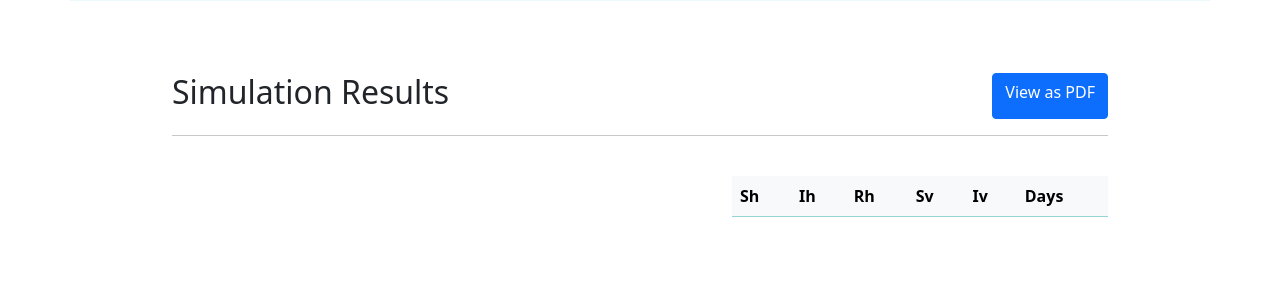
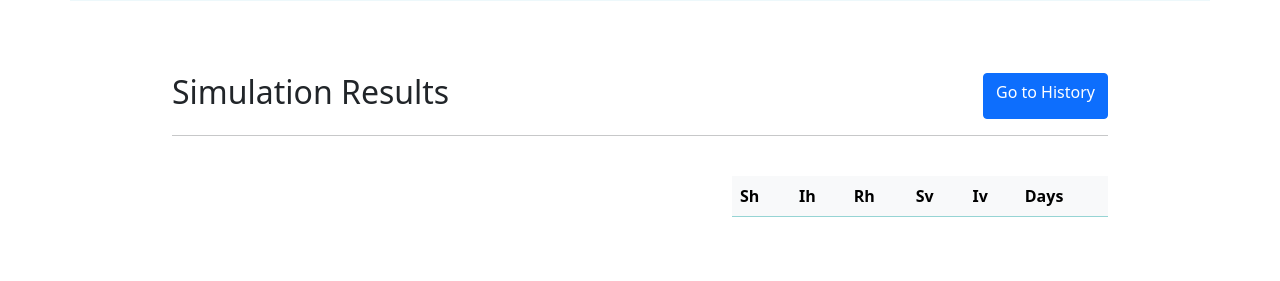
Before and after one commit to Nikolskiee/CMSC128.2-PROJECT, a Django app: page /dengue/ in a window 1280 px wide. Shown: the part 611-892 px from the top of the page. Run offline with Django 4.2, Linux system fonts and the light colour scheme; the visitor is signed in with stand-in values (Sample User, id 1); lists and menus that the app fills with data are empty.

Commit message:
finalized everything

```diff
--- a/seirvice/seirv_app/templates/dengue.html
+++ b/seirvice/seirv_app/templates/dengue.html
@@ -244,7 +244,11 @@
         <h2>Simulation Results</h2>
       </div>
       <div class="col-6 d-flex justify-content-end">
-        <a href="" class="btn btn-primary" style="text-align: end;">View as PDF</a>
+        {% if hide_simulate %}
+        <a href="{% url 'download_dengue_pdf' pk %}" class="btn btn-danger" style="text-align: end;">View as PDF</a>
+        {% else %}
+        <a href="{% url 'history' %}" class="btn btn-primary" style="text-align: end;">Go to History</a>
+        {% endif%}
       </div>
     </div>
 
--- a/seirvice/seirv_app/templates/simulation.html
+++ b/seirvice/seirv_app/templates/simulation.html
@@ -253,7 +253,11 @@
         <h2>Simulation Results for SEIR and SEIR-V Model</h2>
       </div>
       <div class="col-3 d-flex justify-content-end">
-        <a href="" class="btn btn-primary" style="text-align: end;">View as PDF</a>
+        {% if hide_simulate %}
+        <a href="{% url 'download_infectious_pdf' pk %}" class="btn btn-danger" style="text-align: end;">View as PDF</a>
+        {% else %}
+        <a href="{% url 'history' %}" class="btn btn-primary" style="text-align: end;">Go to History</a>
+        {% endif%}
       </div>
     </div>
 
--- a/seirvice/seirv_app/urls.py
+++ b/seirvice/seirv_app/urls.py
@@ -24,7 +24,8 @@ urlpatterns = [
     path('infectious/<pk>', views.infectiousDisease, name='infectious-history'),
     path('dengue/', views.dengueDisease, name='dengue'),
     path('dengue/<pk>', views.dengueDisease, name='dengue-history'),
-    path('download/<disease>/<pk>', views.download_pdf, name='download_pdf'),
+    path('download/infectious/<pk>', views.download_infectious_pdf, name='download_infectious_pdf'),
+    path('download/dengue/<pk>', views.download_dengue_pdf, name='download_dengue_pdf'),
     path('about/', views.about, name='about'),
     path('dashboard/', views.dashboard, name='dashboard')
 ]
--- a/seirvice/seirv_app/views.py
+++ b/seirvice/seirv_app/views.py
@@ -82,7 +82,7 @@ def infectiousDisease(request, pk=''):
         context = infectious_disease(params)
         context.update({"form" : form})
         context.update({'hide_simulate': True})
-        context.update({'pk': pk})
+        context.update({'pk': pk })
         return render(request, 'simulation.html', context=context)
 
     form = InfectiousDiseaseForm()
@@ -174,61 +174,62 @@ def dengueDisease(request, pk=''):
     return render(request, 'dengue.html', data)
 
 @login_required(login_url='/login')
-def download_pdf(request, disease, pk):
-    if disease == 'infectious':
-        data_inst = InfectiousDisease.objects.get(id=pk)
-        params = {
-                'N_in' : data_inst.N_in,
-                't_duration' : data_inst.t_duration,
-                'R0_input' : data_inst.R0_input,
-                't_incubation' : data_inst.t_incubation,
-                't_infection' : data_inst.t_infection,
-                'E_in' : data_inst.E_in,
-                'I_in' : data_inst.I_in,
-                'R_in' : data_inst.R_in,
-                'v_eff' : data_inst.v_eff,
-                'mask_use' : data_inst.mask_use
+def download_infectious_pdf(request, pk):
+    data_inst = InfectiousDisease.objects.get(id=pk)
+    params = {
+            'N_in' : data_inst.N_in,
+            't_duration' : data_inst.t_duration,
+            'R0_input' : data_inst.R0_input,
+            't_incubation' : data_inst.t_incubation,
+            't_infection' : data_inst.t_infection,
+            'E_in' : data_inst.E_in,
+            'I_in' : data_inst.I_in,
+            'R_in' : data_inst.R_in,
+            'v_eff' : data_inst.v_eff,
+            'mask_use' : data_inst.mask_use
+    }
+    context = infectious_disease(params, image=True)
+    context.update({'title': 'Infectious Disease Model for Coronavirus, Influenza, and Measles'})
+    context.update({'infectious_disease': data_inst})
+    response = HttpResponse(content_type='application/pdf')
+    response['Content-Disposition'] = 'filename="simulation_output.pdf"'
+    template_path = 'pdf_template_infectious.html'
+    template = get_template(template_path)
+    html = template.render(context)
+    pdf = pisa.CreatePDF(html, dest=response)
+
+    if not pdf.err:
+        return response
+    return request
+
+@login_required(login_url='/login')
+def download_dengue_pdf(request, pk):
+    data_inst = Dengue.objects.get(id=pk)
+    params = {
+            'N_h' : data_inst.N_h,
+            'N_v' : data_inst.N_v,
+            't_duration' : data_inst.t_duration,
+            'bite_n' : data_inst.bite_n,
+            'bv_input' : data_inst.bv_input,
+            'bh_input' : data_inst.bh_input,
+            'uv_input' : data_inst.uv_input,
+            'h_recov_input' : data_inst.h_recov_input,
+            'Ih_in' : data_inst.Ih_in,
+            'Rh_in' : data_inst.Rh_in,
+            'Iv_in' : data_inst.Iv_in
         }
-        context = infectious_disease(params, image=True)
-        context.update({'title': 'Infectious Disease Model for Coronavirus, Influenza, and Measles'})
-        context.update({'infectious_disease': data_inst})
-        response = HttpResponse(content_type='application/pdf')
-        response['Content-Disposition'] = 'filename="simulation_output.pdf"'
-        template_path = 'pdf_template_infectious.html'
-        template = get_template(template_path)
-        html = template.render(context)
-        pdf = pisa.CreatePDF(html, dest=response)
+    context = dengue(params, image=True)
+    context.update({'title': 'Infectious Disease Model for Dengue'})
+    context.update({'dengue_disease': data_inst})
+    response = HttpResponse(content_type='application/pdf')
+    response['Content-Disposition'] = 'filename="simulation_output.pdf"'
+    template_path = 'pdf_template_dengue.html'
+    template = get_template(template_path)
+    html = template.render(context)
+    pdf = pisa.CreatePDF(html, dest=response)
 
-        if not pdf.err:
-            return response
-
-    if disease == 'dengue':
-        data_inst = Dengue.objects.get(id=pk)
-        params = {
-                'N_h' : data_inst.N_h,
-                'N_v' : data_inst.N_v,
-                't_duration' : data_inst.t_duration,
-                'bite_n' : data_inst.bite_n,
-                'bv_input' : data_inst.bv_input,
-                'bh_input' : data_inst.bh_input,
-                'uv_input' : data_inst.uv_input,
-                'h_recov_input' : data_inst.h_recov_input,
-                'Ih_in' : data_inst.Ih_in,
-                'Rh_in' : data_inst.Rh_in,
-                'Iv_in' : data_inst.Iv_in
-            }
-        context = dengue(params, image=True)
-        context.update({'title': 'Infectious Disease Model for Dengue'})
-        context.update({'dengue_disease': data_inst})
-        response = HttpResponse(content_type='application/pdf')
-        response['Content-Disposition'] = 'filename="simulation_output.pdf"'
-        template_path = 'pdf_template_dengue.html'
-        template = get_template(template_path)
-        html = template.render(context)
-        pdf = pisa.CreatePDF(html, dest=response)
-
-        if not pdf.err:
-            return response
+    if not pdf.err:
+        return response
     return request
 
 def about(request):
```
